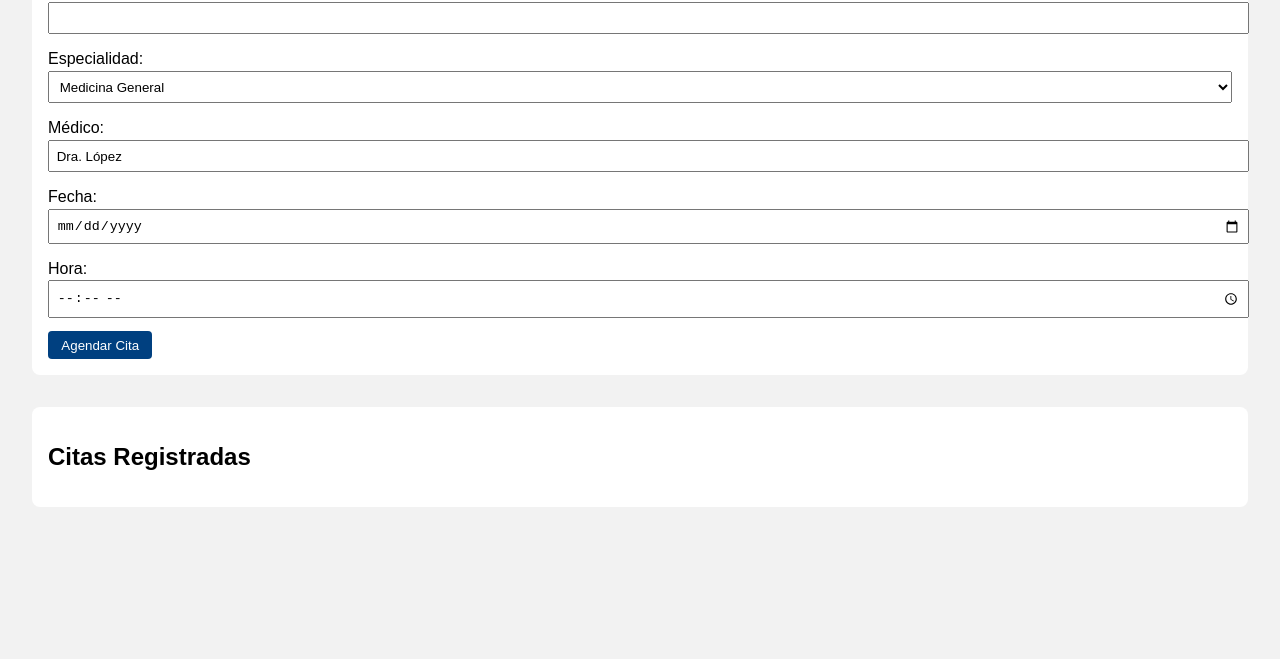
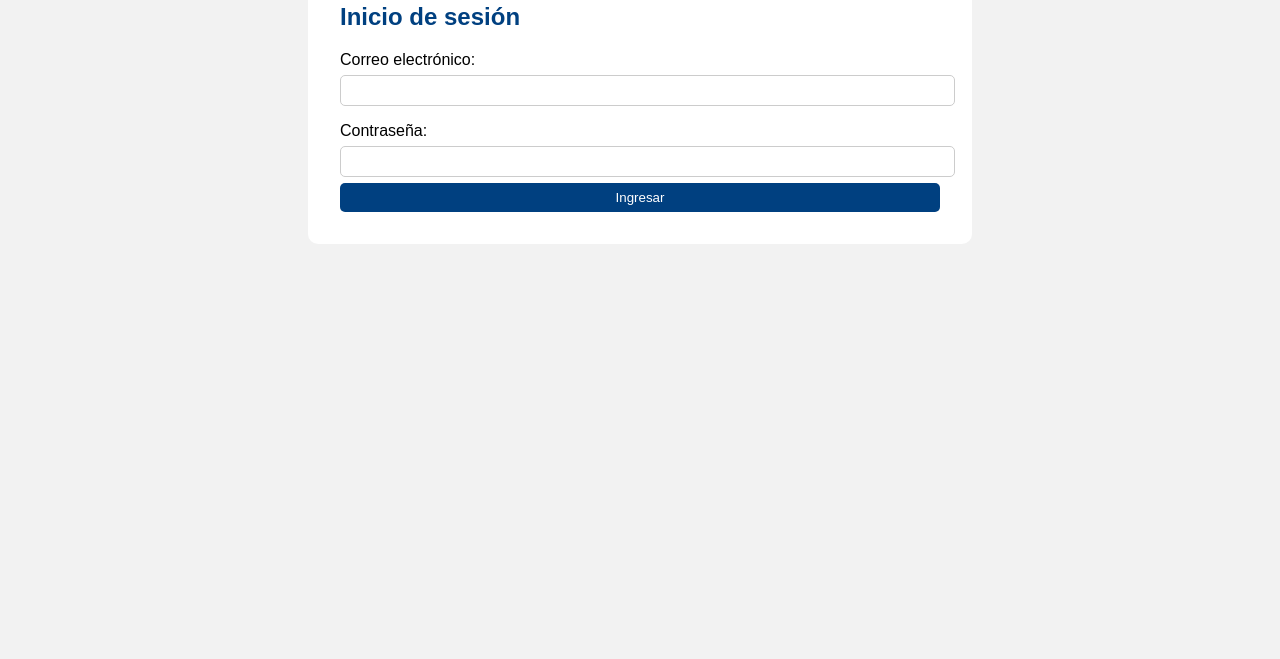
Before and after one commit to ECORREA28/demo-citas, a plain HTML site: page index.html in a window 1280 px wide. Shown: the part 141-800 px from the top of the page. Drawn offline with Linux system fonts and the light colour scheme.

Commit message:
Update index.html

```diff
--- a/index.html
+++ b/index.html
@@ -3,20 +3,35 @@
 <html lang="es">
 <head>
     <meta charset="UTF-8">
-    <title>Gestión de Citas Médicas</title>
+    <title>Plataforma de Citas Médicas</title>
     <style>
-        body { font-family: Arial, sans-serif; margin: 2em; background: #f2f2f2; }
-        h1 { color: #004080; }
-        form, .citas { background: white; padding: 1em; border-radius: 8px; margin-bottom: 2em; }
+        body { font-family: Arial, sans-serif; margin: 2em; background-color: #f2f2f2; }
+        .container { max-width: 600px; margin: auto; background: white; padding: 2em; border-radius: 10px; }
+        h1, h2 { color: #004080; }
         label { display: block; margin-top: 1em; }
-        input, select { width: 100%; padding: 0.5em; margin-top: 0.2em; }
-        button { margin-top: 1em; background-color: #004080; color: white; padding: 0.5em 1em; border: none; border-radius: 4px; cursor: pointer; }
-        .cita { background: #e6f0ff; padding: 1em; margin-top: 1em; border-radius: 6px; }
+        input, select, button { width: 100%; padding: 0.5em; margin-top: 0.5em; border-radius: 5px; border: 1px solid #ccc; }
+        button { background-color: #004080; color: white; border: none; cursor: pointer; }
+        .cita { background-color: #e6f0ff; padding: 1em; border-radius: 8px; margin-top: 1em; }
+        #login, #registroCita, #panelCitas { display: none; }
     </style>
 </head>
 <body>
+    <div class="container">
         <h1>Gestión de Citas Médicas</h1>
-    <form id="formulario">
+
+        <div id="login">
+            <h2>Inicio de sesión</h2>
+            <label>Correo electrónico:
+                <input type="email" id="correo">
+            </label>
+            <label>Contraseña:
+                <input type="password" id="password">
+            </label>
+            <button onclick="iniciarSesion()">Ingresar</button>
+        </div>
+
+        <div id="registroCita">
+            <h2>Agendar Cita</h2>
             <label>Nombre del paciente:
                 <input type="text" id="nombre" required>
             </label>
@@ -28,26 +43,49 @@
                 </select>
             </label>
             <label>Médico:
-            <input type="text" id="medico" value="Dra. López" required>
+                <input type="text" id="medico" value="Dra. López">
             </label>
             <label>Fecha:
-            <input type="date" id="fecha" required>
+                <input type="date" id="fecha">
             </label>
             <label>Hora:
-            <input type="time" id="hora" required>
+                <input type="time" id="hora">
             </label>
-        <button type="submit">Agendar Cita</button>
-    </form>
-    <div class="citas">
+            <button onclick="agendarCita()">Agendar</button>
+        </div>
+
+        <div id="panelCitas">
             <h2>Citas Registradas</h2>
             <div id="listaCitas"></div>
         </div>
+    </div>
+
     <script>
-        const formulario = document.getElementById('formulario');
+        const loginSection = document.getElementById('login');
+        const registroCitaSection = document.getElementById('registroCita');
+        const panelCitasSection = document.getElementById('panelCitas');
         const listaCitas = document.getElementById('listaCitas');
 
-        formulario.addEventListener('submit', function(e) {
-            e.preventDefault();
+        // Mostrar login al cargar
+        window.onload = () => {
+            loginSection.style.display = 'block';
+        };
+
+        function iniciarSesion() {
+            const correo = document.getElementById('correo').value;
+            const password = document.getElementById('password').value;
+
+            // Login simulado
+            if (correo === 'paciente@email.com' && password === '12345') {
+                loginSection.style.display = 'none';
+                registroCitaSection.style.display = 'block';
+                panelCitasSection.style.display = 'block';
+            } else {
+                alert('Credenciales inválidas. Intenta con: paciente@email.com / 12345');
+            }
+        }
+
+        function agendarCita() {
             const nombre = document.getElementById('nombre').value;
             const especialidad = document.getElementById('especialidad').value;
             const medico = document.getElementById('medico').value;
@@ -63,10 +101,11 @@
                     <strong>Hora:</strong> ${hora}<br>
                     <strong>Estado:</strong> Confirmada
                 </div>`;
-
             listaCitas.innerHTML += citaHTML;
-            formulario.reset();
-        });
+            document.getElementById('nombre').value = '';
+            document.getElementById('fecha').value = '';
+            document.getElementById('hora').value = '';
+        }
     </script>
 </body>
 </html>
```
Lines whose indentation alone changed are shown as unchanged.
